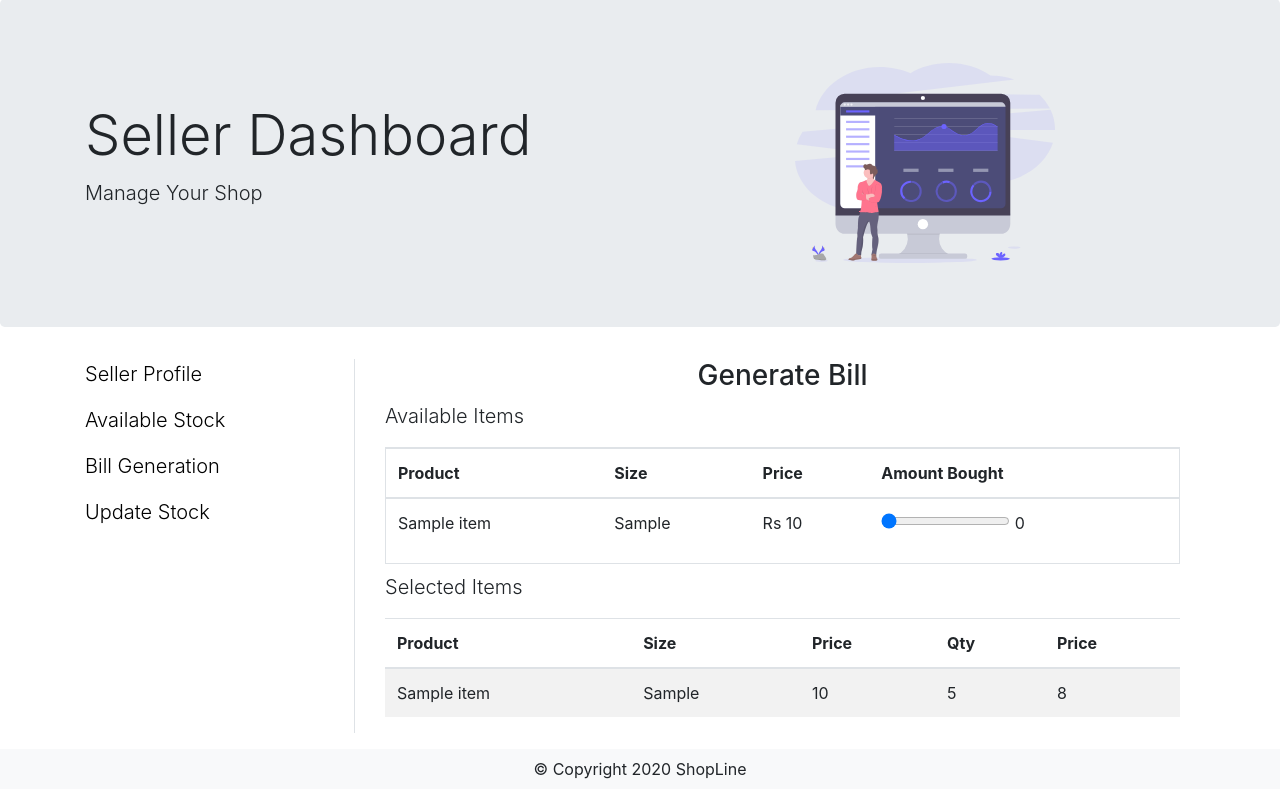
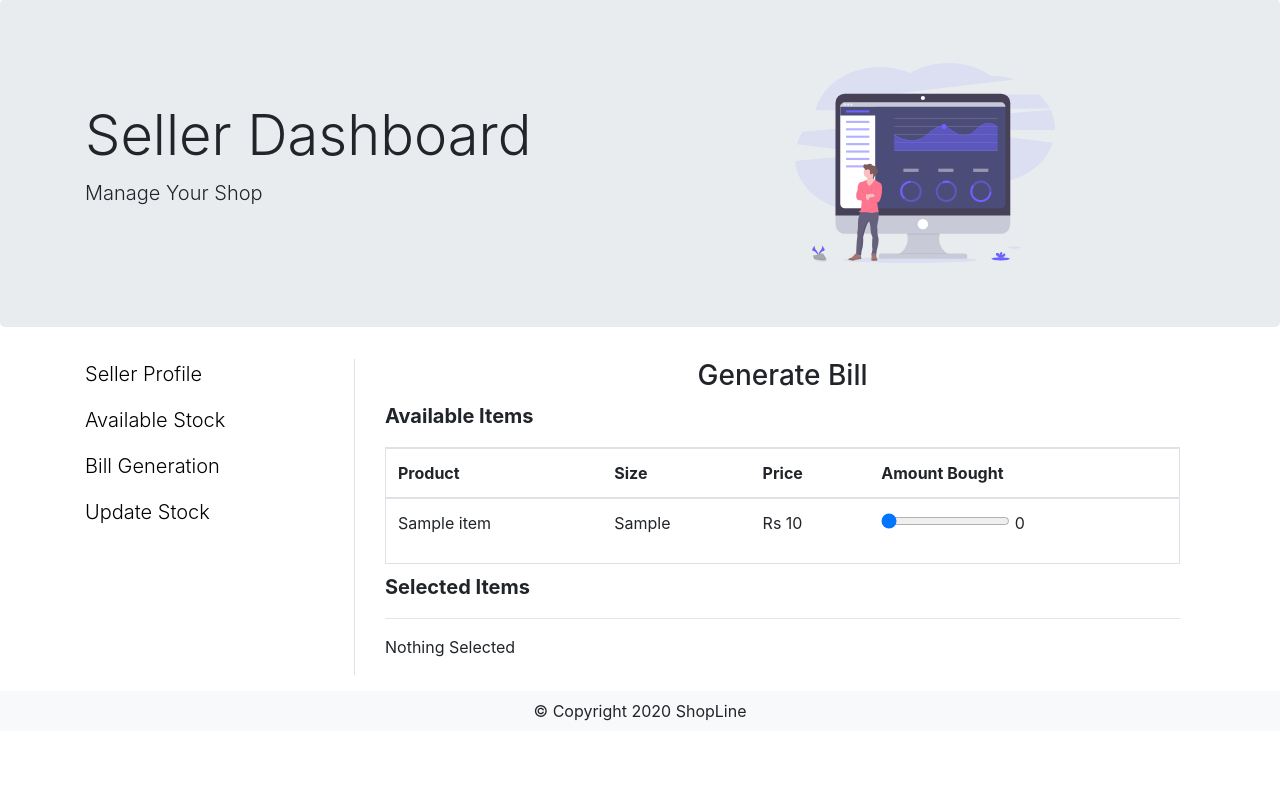
Before and after one commit to shubhanshu02/ShopLine, a Django app: template shop/templates/shop/bill_generation.html in a window 1280 px wide. Shown: the part 79-868 px from the top of the page. After the commit the page ends 800 px from the top, so only its background shows below. Run offline with Django 3.2, Linux system fonts and the light colour scheme; tables that the repository leaves empty hold one stand-in row (values such as "Sample post"); the template is opened without the code that fills it: values that come from a table or form of the project are taken from there, most other values are stand-ins (such as "Sample title", 1, 10 or a date in 2020); some web fonts are replaced.

Commit message:
Added JS for Bill Generation

```diff
--- a/shop/templates/shop/bill_generation.html
+++ b/shop/templates/shop/bill_generation.html
@@ -4,28 +4,9 @@
 {% block title %}New Bill{% endblock %}
 
 {% block dashboard %}
-<script>
-    items = {{ itm | safe }};
-    console.log(items)
-    bill = [];
-
-    function valueChange(item) {
-        let name = item.id + " amt";
-        document.getElementById(name).textContent = item.value;
-        let count = Number(item.value);
-        if (count !== 0) {
-
-            console.log(count);
-        }
-        else if (count === 0) {
-            console.log('REmOVE')
-        }
-    }
-
-</script>
 <div class="container">
     <h3 class="text-center">Generate Bill</h3>
-    <p class="lead">Available Items</p>
+    <p class="font-weight-bold lead">Available Items</p>
 
     <div class="border" style="max-height: 200px; overflow-y: scroll;">
         <table class="table">
@@ -43,7 +24,7 @@
                     <td> {{ item.name }} </td>
                     <td> {{ item.size }} </td>
                     <td> Rs {{ item.price }} </td>
-                    <td>
+                    <td id="{{forloop.counter}}">
                         <input type="range" value="0" id="{{item.name}}" onchange="valueChange(this);" name="points"
                             min="0" max="{{ item.quantity_available }}">
                         <output id="{{item.name}} amt">0</output>
@@ -53,12 +34,36 @@
             </tbody>
         </table>
     </div>
-    <p class="lead pt-2">Selected Items</p>
-    <div id="nothing" class="d-none">
+    <p class="font-weight-bold lead pt-2">Selected Items</p>
+
+
+    <div id="billOutline">
         <hr>
         <p>Nothing Selected</p>
     </div>
-    <table id="something" class="table table-striped">
+</div>
+<script>
+    items = {{ itm | safe }};
+    bill = Array(items.length).fill(0);
+
+    function valueChange(item) {
+        let name = item.id + " amt";
+        document.getElementById(name).textContent = item.value;
+        let count = Number(item.value);
+        bill[item.parentElement.id] = count;
+        if (count !== 0) {
+
+            console.log(count);
+        }
+        else if (count === 0) {
+            console.log('REmOVE')
+        }
+        reRender();
+    }
+
+    function reRender() {
+        document.getElementById('billOutline').innerHTML = `
+        <table class="table table-striped">
         <thead>
             <tr>
                 <th>Product</th>
@@ -68,19 +73,37 @@
                 <th>Price</th>
             </tr>
         </thead>
-        <tbody>
-
-            {% for item in items %}
+        <tbody id="bill"></tbody>
+        </table>`;
+        let root = document.getElementById('bill');
+        if (bill.every(item => item === 0)) {
+            document.getElementById('billOutline').innerHTML = `<hr>
+            <p>Nothing Selected</p>`
+        }
+        root.textContent = "";
+        let total = 0;
+        bill.forEach(async function (element, index) {
+            console.log(element);
+            total += element * items[index][1];
+            if (element !== 0) {
+                root.innerHTML += `
+                <tr>
+                    <td>${items[index][0]}</td>
+                    <td>${items[index][2]}</td>
+                    <td>${items[index][1]}</td>
+                    <td>${element}</td>
+                    <td>Rs ${element * items[index][1]}</td>
+                </tr>`
+            }
+        });
+        root.innerHTML += `
             <tr>
-                <td> {{ item.name }} </td>
-                <td> {{ item.size }} </td>
-                <td> {{ item.price }} </td>
-                <td> 5 </td>
-                <td> 8 </td>
-            </tr>
-            {% endfor %}
-        </tbody>
-    </table>
-</div>
-
+                <td></td>
+                <td></td>
+                <td></td>
+                <td>Total</td>
+                <td>Rs ${total}</td>
+            </tr>`
+    }
+</script>
 {% endblock %}
```
